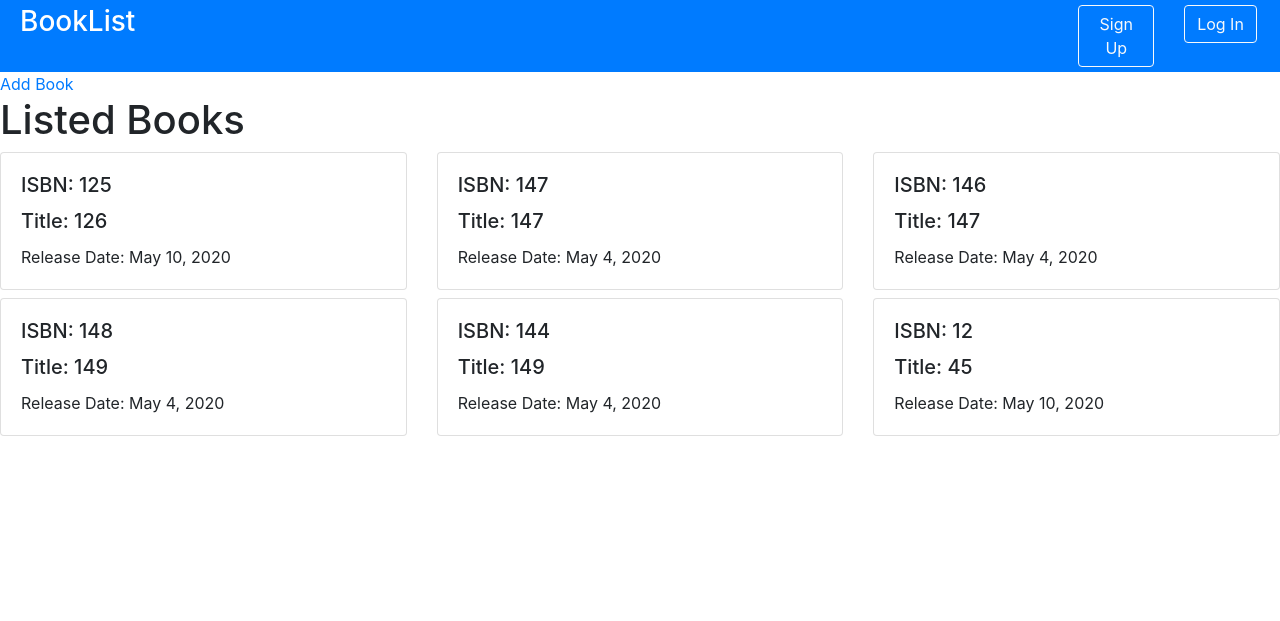
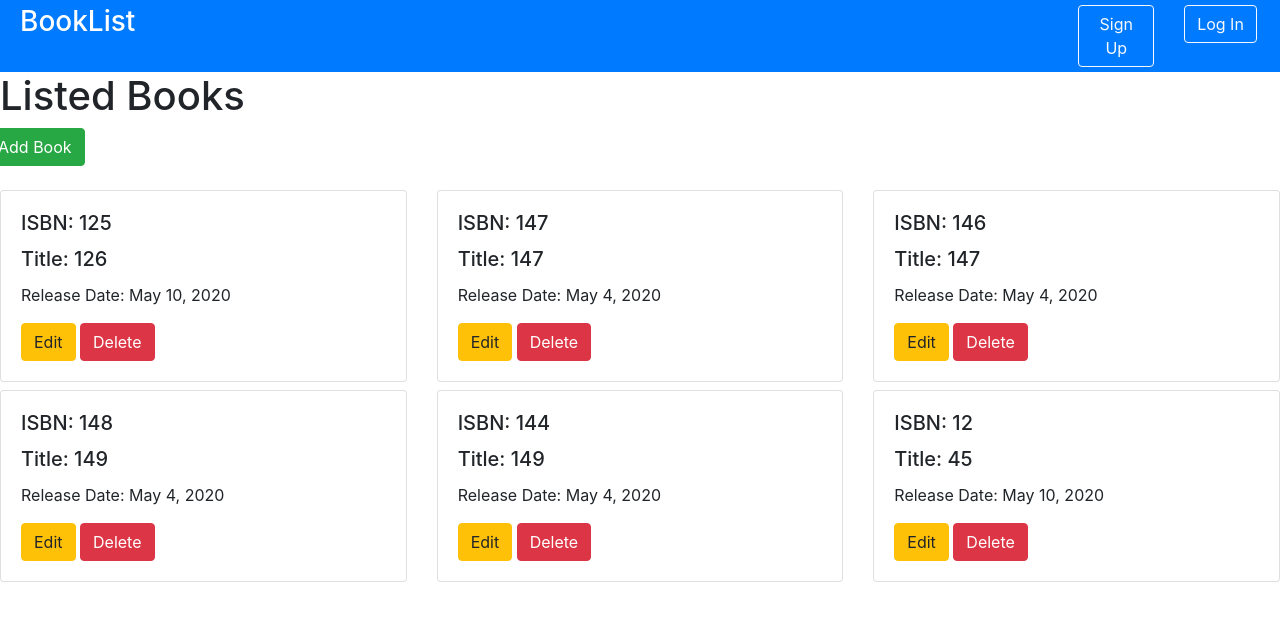
Before and after one commit to MarcSaureu/BookList, a Django app: page /books/ in a window 1280 px wide. Shown: the top 621 px of the page. Run offline with Django 3.2, Linux system fonts and the light colour scheme; data comes from the database, SQL or seed files in the repository; some libraries are stand-ins or nearby versions.

Commit message:
Books.html

```diff
--- a/BookList/templates/books.html
+++ b/BookList/templates/books.html
@@ -3,8 +3,11 @@
 {% load static %}
 
 {% block page_content %}
-<a href="{% url 'create_book' %}" type="button"> Add Book</a>
 <h1>Listed Books</h1>
+<div class="row d-flex justify-content-center-left">
+    <a href="{% url 'create_book' %}" type="button" class="btn btn-success"> Add Book</a>
+</div>
+<br>
 <div class="row">
 {% for book in books %}
     <div class="col-md-4">
@@ -13,6 +16,8 @@
                 <h5 class="card-title">ISBN: {{ book.ISBN }}</h5>
                 <h5 class="card-title">Title: {{ book.title }}</h5>
                 <p class="card-text">Release Date: {{ book.release_date}}</p>
+                <a href="" type="button" class="btn btn-warning">Edit</a>
+                <a href="" type="button" class="btn btn-danger">Delete</a>
             </div>
         </div>
     </div>
```
